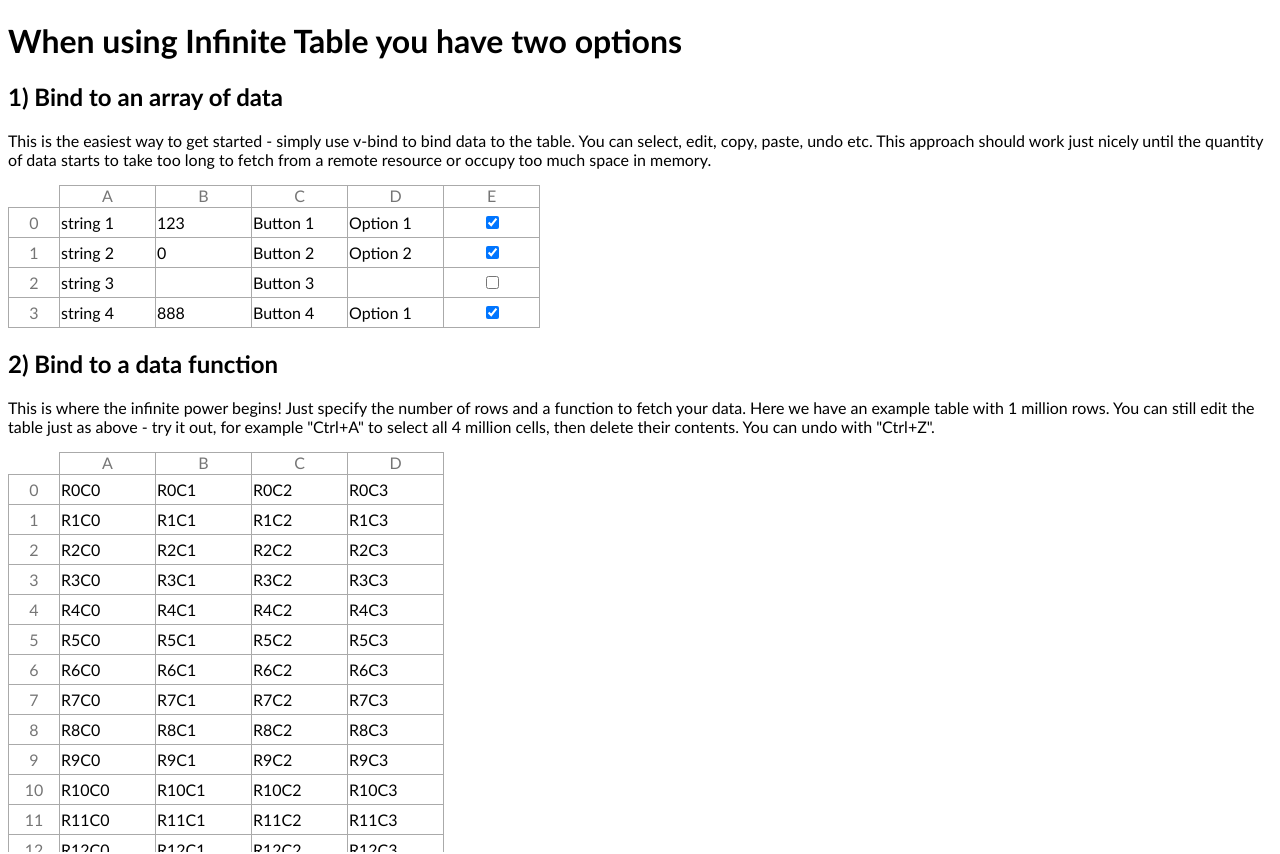
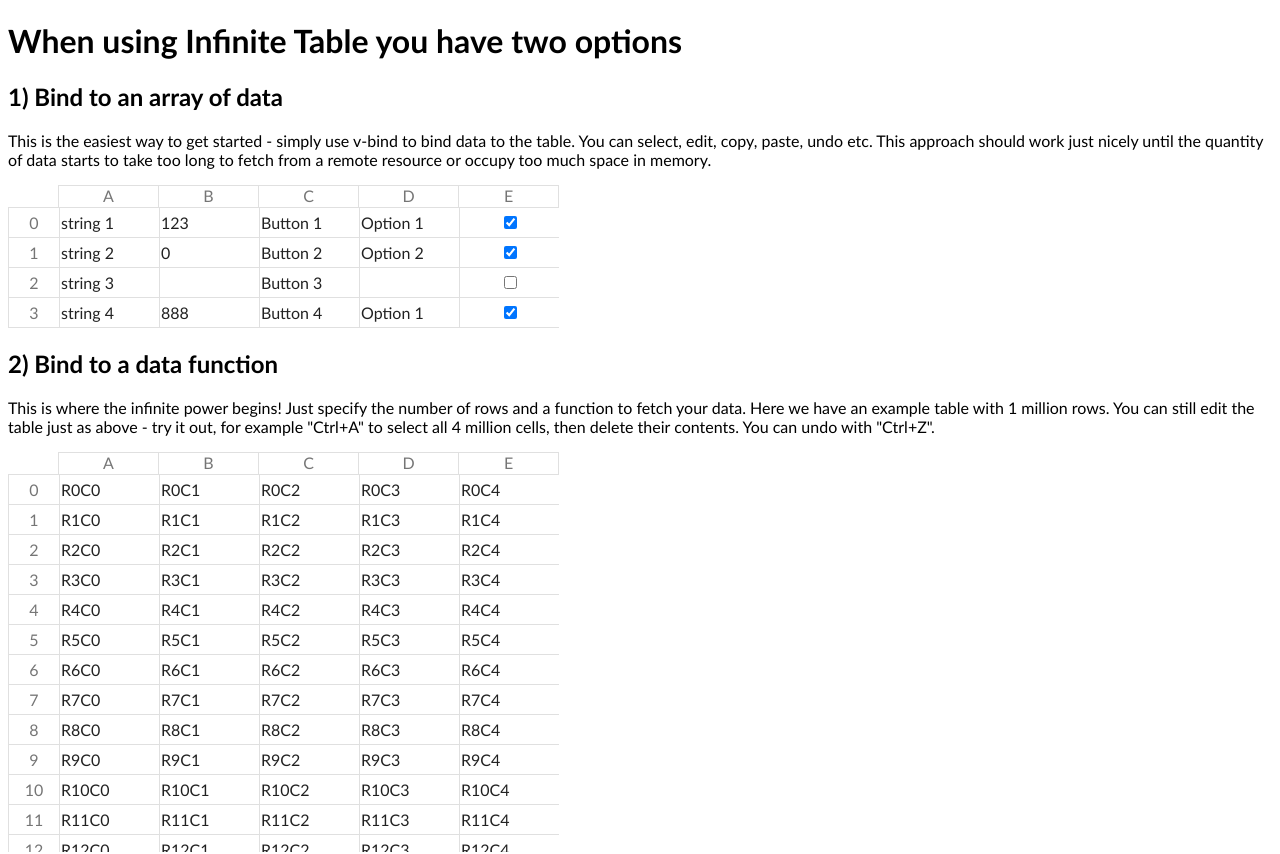
Before and after one commit to tim-lyon/infinite-table, a Vue app: page / in a window 1280 px wide. Shown: the top 854 px of the page. Built offline with nearby package versions, Linux system fonts and the light colour scheme.

Commit message:
Added ability to adjust column widths

```diff
--- a/src/App.vue
+++ b/src/App.vue
@@ -18,7 +18,7 @@
     </p>
     <InfiniteTable
       :row-count="1e6"
-      :column-count="4"
+      :column-count="5"
       :headers="headers"
       :editable="editable"
       :selectable="selectable"
--- a/src/components/InfiniteTableCell.vue
+++ b/src/components/InfiniteTableCell.vue
@@ -94,14 +94,13 @@ export default {
 
 <style>
 .cell {
-  width: 6em;
-  min-width: 6em;
-  max-width: 6em;
   box-sizing: border-box;
   background: none;
   height: 30px;
-  overflow: visible;
+  overflow: hidden;
+  white-space: nowrap;
   position: relative;
+  color: rgba(0, 0, 0, 0.87);
 }
 
 .cell.highlight {
@@ -122,15 +121,15 @@ export default {
   pointer-events: none;
 }
 .overlay.top {
-  border-top-width: 1.5px;
+  border-top-width: 1px;
 }
 .overlay.left {
-  border-left-width: 1.5px;
+  border-left-width: 1px;
 }
 .overlay.right {
-  border-right-width: 1.5px;
+  border-right-width: 1px;
 }
 .overlay.bottom {
-  border-bottom-width: 1.5px;
+  border-bottom-width: 1px;
 }
 </style>
--- a/src/components/InfiniteTableCore.vue
+++ b/src/components/InfiniteTableCore.vue
@@ -12,13 +12,16 @@
     >
       <div v-if="computedHeaders !== false">
         <InfiniteTableHeaders
-          style="margin-left:51px;"
+          :style="'margin-left:'+this.rowNumberWidth+'px;'"
           :headers="computedHeaders"
           :isTableActive="isTableActive"
           :selectedColumns="selectedColumns"
           :allRowsSelected="allRowsSelected"
+          :columnCount="columnCount"
           @selectColumnRange="selectColumns"
           @columnDetails="setColumnDetails"
+          @startAdjustingColumnWidths="isAdjustingColumnWidths = true"
+          @endAdjustingColumnWidths="isAdjustingColumnWidths = false"
         />
       </div>
       <div class="table-body-container">
@@ -26,7 +29,11 @@
           <div :style="tableBodyInnerStyle">
             <table :style="tableBodyVisibleStyle">
               <colgroup>
-                <col v-for="i of columnCount+1" :key="i" />
+                <col
+                  v-for="i of columnCount+1"
+                  :key="i"
+                  :style="{width: columnWidth(i-2),maxWidth: columnWidth(i-2), minWidth: columnWidth(i-2), overflow:'hidden'}"
+                />
               </colgroup>
               <tr v-for="row in renderedRowArray" :row-index="row" :key="row - startRow">
                 <th
@@ -156,6 +163,10 @@ export default {
       type: Number,
       required: true
     },
+    rowNumberWidth: {
+      type: Number,
+      default: 50
+    },
     headers: {
       required: false,
       default: true
@@ -178,6 +189,7 @@ export default {
   data() {
     return {
       columnDetails: [],
+      isAdjustingColumnWidths: false,
       referenceRow: { row: 0, scrollTop: 0 },
       lastScrollTop: 0,
       renderedRows: ROW_COUNT + 2 * BUFFER_ROWS,
@@ -213,6 +225,13 @@ export default {
     },
     setColumnDetails(details) {
       this.columnDetails = details;
+    },
+    columnWidth(column) {
+      return (
+        (this.columnDetails[column]
+          ? this.columnDetails[column].width
+          : this.rowNumberWidth + 1) + "px"
+      );
     },
     getCellValue(row, column) {
       let value = {};
@@ -403,7 +422,7 @@ export default {
       setTimeout(() => {
         this.$emit(name, payload);
         this.isBusy = false;
-      }, 50);
+      }, this.rowNumberWidth);
     },
     onInputKeypress(event) {
       if (event.key === "Escape") {
@@ -549,6 +568,9 @@ export default {
       );
     },
     selectColumns(columns) {
+      if (this.isAdjustingColumnWidths) {
+        return;
+      }
       this.active.R = 0;
       this.active.C = columns.start;
       if (!event.shiftKey) {
@@ -632,7 +654,7 @@ export default {
       }
     },
     onCellMouseOver(cell, event) {
-      if (event.buttons == 1) {
+      if (!this.isAdjustingColumnWidths && event.buttons == 1) {
         if (cell.C >= 0) {
           this.selection.end.C = cell.C;
         }
@@ -753,6 +775,15 @@ export default {
       }
       return renderedRows;
     },
+    totalWidth() {
+      return (
+        1 +
+        this.rowNumberWidth +
+        this.columnDetails.reduce((a, b) => {
+          return a + (b.hasOwnProperty("width") ? b.width : 0);
+        }, 0)
+      );
+    },
     totalHeight() {
       return Math.min(MAX_ROWS, this.rowCount) * ROW_HEIGHT + 3;
     },
@@ -781,15 +812,18 @@ export default {
     },
     tableBodyInnerStyle() {
       return {
-        height: this.totalHeight + "px"
+        height: this.totalHeight + "px",
+        width: this.totalWidth + "px"
       };
     },
     tableBodyVisibleStyle() {
       return {
         position: "relative",
         top: this.topBufferHeight + "px",
-        borderCollapse: "collapse"
+        borderCollapse: "collapse",
         //background: "blue"
+        width: "100%",
+        tableLayout: "fixed"
       };
     }
   }
@@ -844,10 +878,10 @@ export default {
   width: 100%;
 }
 col {
-  border-left: 1px solid #aaa;
+  border-left: 1px solid #e0e0e0;
 }
 tr {
-  border: 1px solid #aaa;
+  border: 1px solid #e0e0e0;
   //border-top-width: 0px;
 }
 
@@ -863,9 +897,6 @@ th {
   color: rgb(150, 150, 150);
 }
 .rowId {
-  width: 48px;
-  min-width: 48px;
-  max-width: 48px;
   position: relative;
 }
 .rowId.active.selected {
@@ -886,6 +917,7 @@ th {
 }
 input {
   outline: none;
+  color: inherit;
 }
 select {
   display: block;
@@ -895,6 +927,10 @@ select {
   font: inherit;
   padding: 0;
   outline: none;
+  color: inherit;
+}
+button {
+  color: inherit;
 }
 .fade-enter-active,
 .fade-leave-active {
--- a/src/components/InfiniteTableHeaders.vue
+++ b/src/components/InfiniteTableHeaders.vue
@@ -1,17 +1,23 @@
 <template>
-  <table>
+  <table :style="{width: totalWidth + 'px'}">
     <tr v-for="row of rowCount" :key="row">
       <td
         v-for="(cell, index) of headerCells[row-1]"
         :key="index"
         :colspan="cell.colspan"
         :rowspan="cell.rowspan"
-        :class="{selected: isColumnSelected(cell), active: isColumnActive(cell), lastRow: cell.isLastRow}"
+        :class="{selected: isColumnSelected(cell), active: isColumnActive(cell)}"
+        :style="{position:'relative',width: columnWidths[cell.column] + 'px',minWidth: columnWidths[cell.column] + 'px',maxWidth: columnWidths[cell.column] + 'px'}"
         @mousedown.stop="onColumnMouseDown({start: cell.column, end:cell.column + cell.colspan-1})"
         @mouseover.stop="onColumnMouseOver({start: cell.column, end:cell.column + cell.colspan-1})"
       >
-        {{cell.name}}
-        <div v-if="isColumnActive(cell) && cell.isLastRow" class="header-overlay"></div>
+        <div style="overflow:hidden;">{{cell.name}}</div>
+
+        <div v-if="isColumnActive(cell) && cell.isLastRow" class="header-overlay" />
+        <div
+          class="column-width-handle"
+          @mousedown.stop="startChangeColumnWidth(cell.column+cell.colspan-1)"
+        />
       </td>
     </tr>
   </table>
@@ -24,11 +30,29 @@ export default {
   name: "InfiniteTableHeaders",
   props: {
     headers: Array,
+    columnCount: Number,
     isTableActive: Boolean,
     selectedColumns: Object,
     allRowsSelected: Boolean
   },
+  data() {
+    return {
+      adjustingColumnWidth: 0,
+      adjustingColumn: -1,
+      adjustStartX: 0,
+      columnWidths: []
+    };
+  },
+  mounted() {
+    let columnWidths = [];
+    columnWidths.length = this.columnCount;
+    columnWidths.fill(100);
+    this.columnWidths = columnWidths;
+  },
   computed: {
+    totalWidth() {
+      return this.columnWidths.reduce((a, b) => a + b, 0);
+    },
     headerCells() {
       var headers = {};
       this.getHeaderRow(this.headers, 0, 0, headers);
@@ -40,6 +64,7 @@ export default {
           cell.rowspan = cell.depth == 1 ? rowCount - row : 1;
           cell.isLastRow = row + cell.rowspan === rowCount;
           if (cell.isLastRow) {
+            cell.width = this.columnWidths[cell.column];
             columnDetails.set(cell.column - 1, cell);
           }
         }
@@ -125,6 +150,29 @@ export default {
         cell.column >= this.selectedColumns.start &&
         cell.column + cell.colspan - 1 <= this.selectedColumns.end
       );
+    },
+    startChangeColumnWidth(column) {
+      this.adjustingColumn = column;
+      this.adjustingColumnWidth = this.columnWidths[column];
+      this.adjustStartX = event.clientX;
+      window.addEventListener("mousemove", this.changeColumnWidth);
+      window.addEventListener("mouseup", this.endChangeColumnWidth);
+      this.$emit("startAdjustingColumnWidths");
+    },
+    changeColumnWidth(event) {
+      event.stopPropagation();
+      let newWidth =
+        this.adjustingColumnWidth + event.clientX - this.adjustStartX;
+      this.$set(
+        this.columnWidths,
+        this.adjustingColumn,
+        Math.max(newWidth, 20)
+      );
+    },
+    endChangeColumnWidth() {
+      window.removeEventListener("mousemove", this.changeColumnWidth);
+      window.removeEventListener("mouseup", this.endChangeColumnWidth);
+      this.$emit("endAdjustingColumnWidths");
     }
   }
 };
@@ -136,17 +184,13 @@ export default {
   bottom: 0;
   left: 0;
   right: 0;
-  height: 1em;
+  height: 0.5em;
   background-image: linear-gradient(
     rgba(0, 135, 189, 0),
     rgba(68, 175, 218, 0.2)
   );
   z-index: 1000;
 }
-.lastRow {
-  position: relative;
-}
-
 .selected {
   background: rgba(0, 135, 189, 0.1);
 }
@@ -156,9 +200,7 @@ table {
 td {
   box-sizing: border-box;
   color: rgba(0, 0, 0, 0.54);
-  width: 6em;
-  min-width: 6em;
-  border: 1px solid #aaa;
+  border: 1px solid #e0e0e0;
   border-bottom: none;
   text-align: center;
   line-height: 1.3em;
@@ -168,4 +210,14 @@ td {
 ::selection {
   background: none;
 }
+.column-width-handle {
+  position: absolute;
+  right: -0.5em;
+  top: -1px;
+  bottom: -1px;
+  width: 1em;
+  background: none;
+  cursor: ew-resize;
+  z-index: 1001;
+}
 </style>
```
Also changed, not shown: 1 other file (tests, documents, lock files or other folders).
